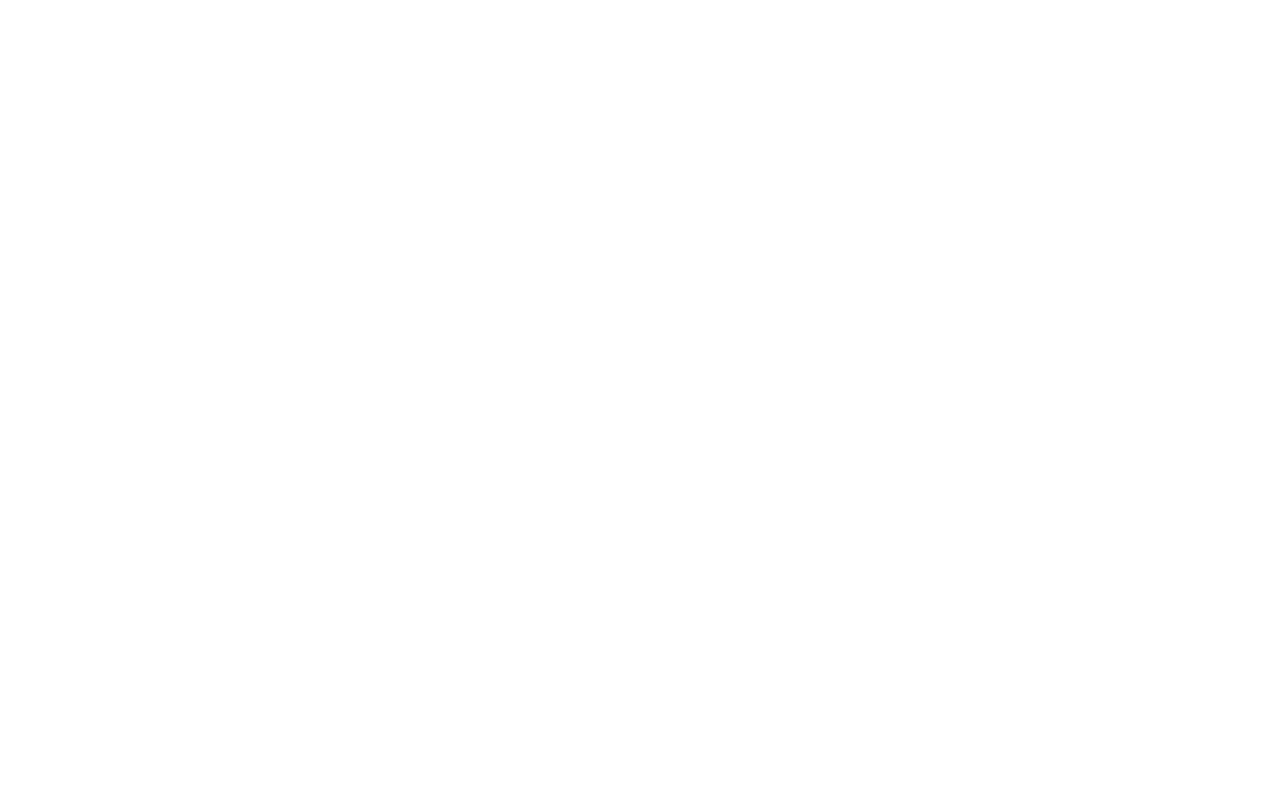
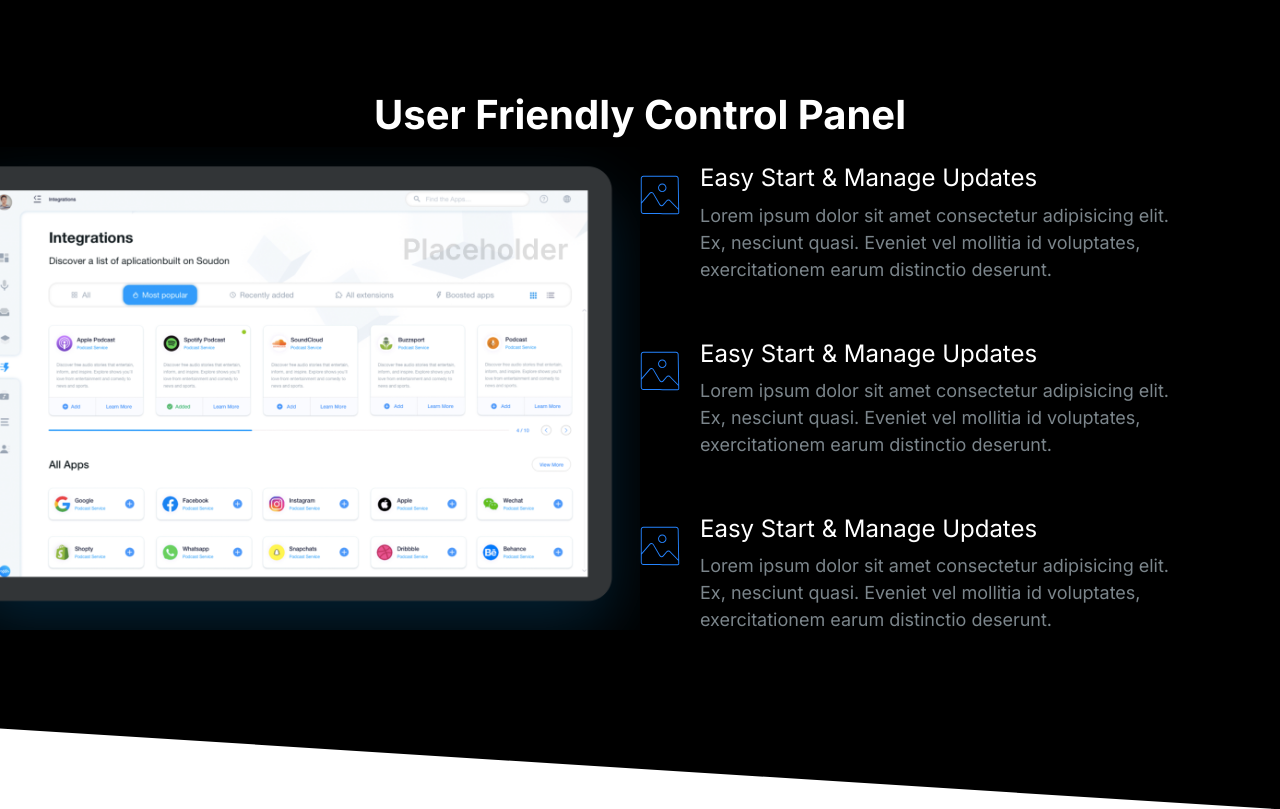
Before and after one commit to joealmond/Moshify-hompage---exercise, a plain HTML site: page index.html in a window 1280 px wide. Drawn offline with Linux system fonts and the light colour scheme.

Commit message:
Showchase Block componenet added.

```diff
--- a/css/styles.css
+++ b/css/styles.css
@@ -17,6 +17,10 @@
 
 /* Typography */
 
+::selection {
+  background: var(--color-primary);
+  color: white;
+}
 html {
   font-size: 62.5%;
 }
@@ -46,6 +50,7 @@ h2 {
 
 h3 {
   font-size: 3rem;
+  font-weight: 500;
 }
 
 p {
@@ -145,7 +150,6 @@ a {
 .list {
   list-style: none;
   padding-left: 0;
-  color: var(--color-headings);
 }
 
 .list--inline .list__item {
@@ -156,6 +160,7 @@ a {
 .list--tick {
   list-style-image: url(../images/tick.svg);
   padding-left: 3rem;
+  color: var(--color-headings);
 }
 
 .list--tick .list__item {
@@ -427,6 +432,7 @@ a {
 
 .media {
   display: flex;
+  margin-bottom: 4rem;
 }
 
 .media__title {
@@ -635,19 +641,21 @@ a {
   color: #7b858b;
 }
 
-.block--dark .block__heading {
+.block--dark h1,
+.block--dark h2,
+.block--dark h3 {
   color: white;
 }
 
 .block--skewed-right {
-  clip-path: polygon(0% 0%, 100% 0%, 100% 100%, 0% 80%);
+  clip-path: polygon(0% 0%, 100% 0%, 100% 100%, 0% 90%);
   padding-bottom: calc(
     var(--pading-vertical) + 4rem
   ); /* use variables for adjusting all values at once */
 }
 
 .block--skewed-left {
-  clip-path: polygon(0% 0%, 100% 0%, 100% 80%, 0% 100%);
+  clip-path: polygon(0% 0%, 100% 0%, 100% 90%, 0% 100%);
   padding-bottom: calc(var(--pading-vertical) + 4rem);
 }
 
@@ -734,10 +742,6 @@ a {
   width: 100%;
 }
 
-.hero {
-  clip-path: polygon(0% 0%, 100% 0%, 100% 90%, 0% 100%);
-}
-
 @media screen and (min-width: 768px) {
   .hero {
     padding-top: 0;
@@ -813,3 +817,20 @@ a {
     order: 2;
   }
 }
+
+/* Showcase Block */
+
+.block-showchase__image {
+  width: 100%;
+}
+
+@media screen and (min-width: 768px) {
+  .block-showchase .grid {
+    grid-template-columns: 50% 50%;
+  }
+  .block-showchase__image {
+    max-width: 700px;
+    width: auto;
+    justify-self: end;
+  }
+}
--- a/index.html
+++ b/index.html
@@ -14,6 +14,49 @@
     <title>Moshify</title>
   </head>
   <body>
+    <section class="block block--dark block--skewed-right block-showchase">
+      <header class="block__header">
+        <h2>User Friendly Control Panel</h2>
+      </header>
+      <div class="container grid grid--1x2">
+        <img class="block-showchase__image" src="/images/ipad.png" alt="" />
+        <ul class="list">
+          <li><div class="media">
+            <div class="media__image">
+              </svg><svg class="icon">
+                <use class="icon--primary" xlink:href="images/sprite.svg#snap"></use>
+              </svg>
+            </div>
+            <div class="media__body">
+              <h3 class="media__title">Easy Start & Manage Updates</h3>
+              <p>Lorem ipsum dolor sit amet consectetur adipisicing elit. Ex, nesciunt quasi. Eveniet vel mollitia id voluptates, exercitationem earum distinctio deserunt.</p>
+            </div>
+          </div></li>
+          <li><div class="media">
+            <div class="media__image">
+              </svg><svg class="icon">
+                <use class="icon--primary" xlink:href="images/sprite.svg#snap"></use>
+              </svg>
+            </div>
+            <div class="media__body">
+              <h3 class="media__title">Easy Start & Manage Updates</h3>
+              <p>Lorem ipsum dolor sit amet consectetur adipisicing elit. Ex, nesciunt quasi. Eveniet vel mollitia id voluptates, exercitationem earum distinctio deserunt.</p>
+            </div>
+          </div></li>
+          <li><div class="media">
+            <div class="media__image">
+              </svg><svg class="icon">
+                <use class="icon--primary" xlink:href="images/sprite.svg#snap"></use>
+              </svg>
+            </div>
+            <div class="media__body">
+              <h3 class="media__title">Easy Start & Manage Updates</h3>
+              <p>Lorem ipsum dolor sit amet consectetur adipisicing elit. Ex, nesciunt quasi. Eveniet vel mollitia id voluptates, exercitationem earum distinctio deserunt.</p>
+            </div>
+          </div></li>
+        </ul>
+      </div>
+    </section>
     <script src="/js/main.js"></script>
   </body>
 </html>
```
Also changed, not shown: images/ipad.png (added).
